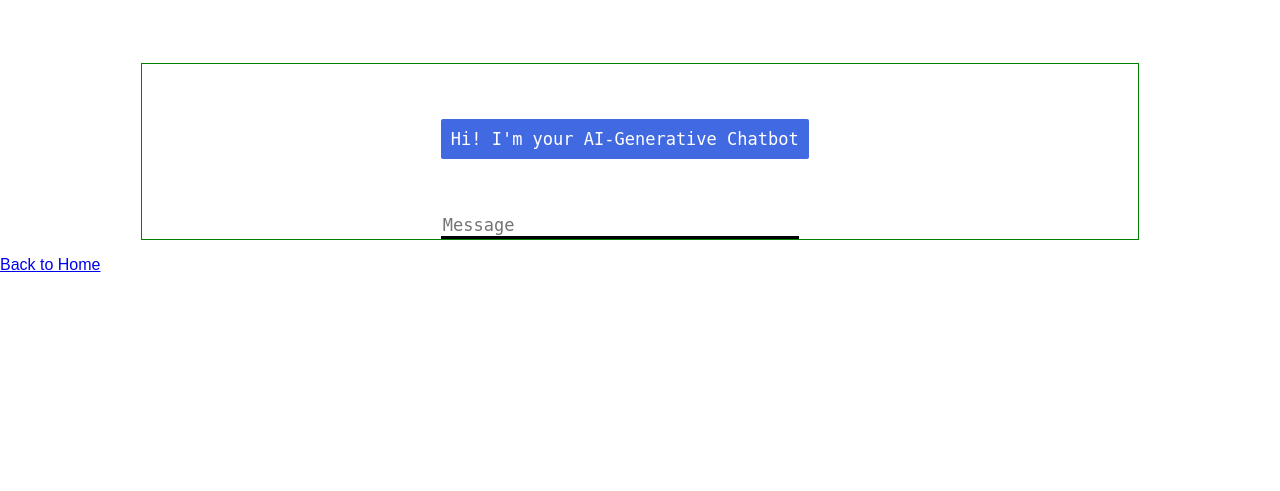
After one commit to JQ100/nourishcampus, a Flask app: page /help in a window 1280 px wide. The commit adds this page. Shown: the part 330-821 px from the top of the page. Run offline with Flask 2, Linux system fonts and the light colour scheme; some libraries are stand-ins or nearby versions.

Commit message:
create chatgpt help page

```diff
--- a/nourish_campus/__init__.py
+++ b/nourish_campus/__init__.py
@@ -8,6 +8,7 @@ from .blueprints.menu_item.menu_item import menu_item_bp
 from .blueprints.restaurant.restaurant import restaurant_bp
 from .blueprints.order.order import order_bp
 from .blueprints.order_item.order_item import order_item_bp
+from .blueprints.help.help import help_bp
 
 # from flask_wtf.csrf import CSRFProtect
 from flask_bcrypt import Bcrypt
@@ -32,6 +33,7 @@ def create_app():
     app.register_blueprint(restaurant_bp)
     app.register_blueprint(order_bp)
     app.register_blueprint(order_item_bp)
+    app.register_blueprint(help_bp)
 
     return app
 
--- /dev/null
+++ b/nourish_campus/blueprints/help/help.py
@@ -0,0 +1,25 @@
+from flask import Flask, Blueprint, render_template, request
+import openai
+help_bp = Blueprint("help", __name__, template_folder="templates")
+
+openai.api_key  = "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"
+
+def get_completion(prompt, model="gpt-3.5-turbo"):
+    messages = [{"role": "user", "content": prompt}]
+    response = openai.ChatCompletion.create(
+        model=model,
+        messages=messages,
+        temperature=0, # this is the degree of randomness of the model's output
+    )
+    return response.choices[0].message["content"]
+@help_bp.route("/help")
+def home():
+    return render_template("home.html")
+@help_bp.route("/get")
+def get_bot_response():
+    userText = request.args.get('msg')
+    response = get_completion(userText)
+    #return str(bot.get_response(userText))
+    return response
+if __name__ == "__main__":
+    help_bp.run(debug=True, host="127.0.0.1", port=5000)
--- /dev/null
+++ b/nourish_campus/blueprints/help/templates/home.html
@@ -0,0 +1,118 @@
+<!DOCTYPE html>
+<html>
+<head>
+    <title>Nourish Campus Help (Powered by ChatGPT)</title>
+    <meta name="viewport" content="width=device-width, initial-scale=1">
+    <script src="https://ajax.googleapis.com/ajax/libs/jquery/3.2.1/jquery.min.js"></script>
+    <style>
+        * {
+            box-sizing: border-box
+        }
+/* Set height of body and the document to 100% */
+        body, html {
+            height: 100%;
+            margin: 0;
+            font-family: Arial;
+        }
+        #chatbox {
+        margin-left: auto;
+        margin-right: auto;
+        width: 40%;
+        margin-top: 60px;
+      }
+      #userInput {
+        margin-left: auto;
+        margin-right: auto;
+        width: 40%;
+        margin-top: 60px;
+      }
+      #textInput {
+        width: 90%;
+        border: none;
+        border-bottom: 3px solid black;
+        font-family: monospace;
+        font-size: 17px;
+      }
+      .userText {
+        color: white;
+        font-family: monospace;
+        font-size: 17px;
+        text-align: right;
+        line-height: 30px;
+      }
+      .userText span {
+        background-color: #808080;
+        padding: 10px;
+        border-radius: 2px;
+      }
+      .botText {
+        color: white;
+        font-family: monospace;
+        font-size: 17px;
+        text-align: left;
+        line-height: 30px;
+      }
+      .botText span {
+        background-color: #4169e1;
+        padding: 10px;
+        border-radius: 2px;
+      }
+      #tidbit {
+        position: absolute;
+        bottom: 0;
+        right: 0;
+        width: 300px;
+      }
+      .boxed {
+        margin-left: auto;
+        margin-right: auto;
+        width: 78%;
+        margin-top: 60px;
+        border: 1px solid green;
+      }
+    </style>
+</head>
+<body>
+<div>
+        <h1 align="center"><b>AI-Gen ChatBot</b></h1>
+        <h4 align="center"><b>Please start your personalized interaction with the chatbot</b></h4>
+        <p align="center"><img src="static\\chatbot1.png" alt="Python-BOT" height="210" width="220"></p>
+        <div class="boxed">
+            <div>
+                <div id="chatbox">
+                    <p class="botText">
+                        <span>Hi! I'm your AI-Generative Chatbot</span>
+                    </p>
+                </div>
+                <div id="userInput">
+                    <input id="textInput" type="text" name="msg" placeholder="Message" />
+                </div>
+            </div>
+            <script>
+                function getBotResponse() {
+                    var rawText = $("#textInput").val();
+                    var userHtml = '<p class="userText"><span>' + rawText + "</span></p>";
+                    $("#textInput").val("");
+                    $("#chatbox").append(userHtml);
+                    document
+                        .getElementById("userInput")
+                        .scrollIntoView({ block: "start", behavior: "smooth" });
+                    $.get("/get", { msg: rawText }).done(function (data) {
+                        var botHtml = '<p class="botText"><span>' + data + "</span></p>";
+                        $("#chatbox").append(botHtml);
+                        document
+                            .getElementById("userInput")
+                            .scrollIntoView({ block: "start", behavior: "smooth" });
+                    });
+                }
+                $("#textInput").keypress(function (e) {
+                    if (e.which == 13) {
+                        getBotResponse();
+                    }
+                });
+            </script>
+        </div>
+    </div>
+    <p><a href="/">Back to Home</a></p>
+</body>
+</html>
--- a/nourish_campus/templates/index.html
+++ b/nourish_campus/templates/index.html
@@ -69,6 +69,8 @@
     <p style="text-align: center"><a href="/order" class="button">Order Info</a></p>
     <p style="text-align: center"><a href="/order_item" class="button">Ordered Items</a></p>
     <p style="text-align: center"><a href="/food_delivery" class="button">My Account</a></p>
+    <p style="text-align: center"><a href="/help" class="button">Help</a></p>
+
 </div>
 <script>
     var myVar;
```
